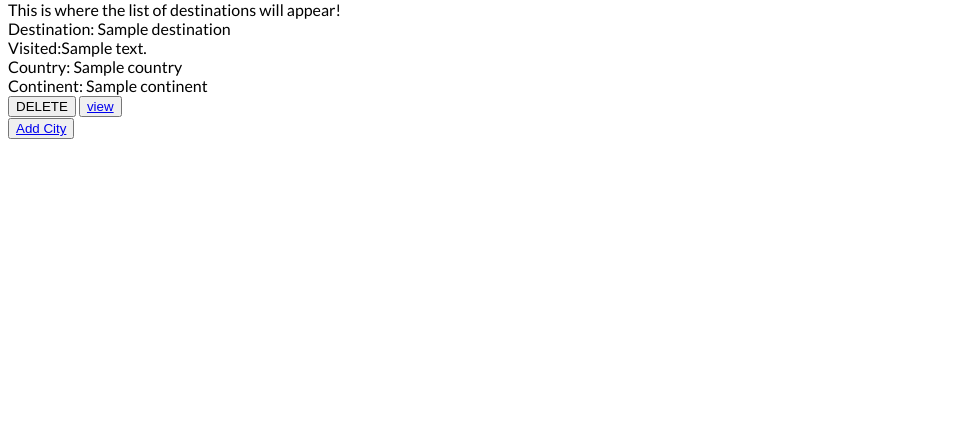
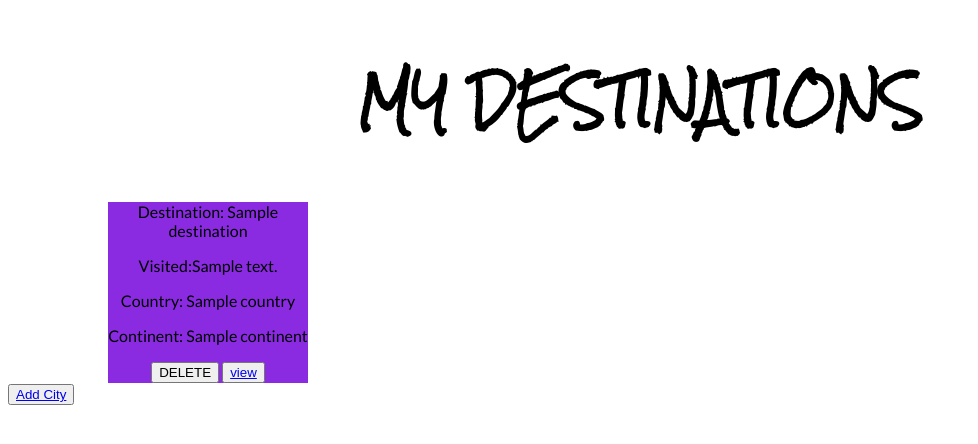
Before and after one commit to spencerT101/Bucket_List_Project_1, a Flask app: page /destinations in a window 1280 px wide. Shown: the part 99-543 px from the top of the page, without its empty margins (0-978 px from the left). Run offline with Flask 2, Linux system fonts and the light colour scheme; a database or web service that is not in the repository returns one stand-in record (values such as "Sample title"); some libraries are stand-ins or nearby versions.

Commit message:
working on destinations index.html

```diff
--- a/project_start_code/static/style.css
+++ b/project_start_code/static/style.css
@@ -2,6 +2,9 @@
 @import url('https://fonts.googleapis.com/css2?family=Courgette&display=swap');
 @import 'https://fonts.googleapis.com/css2?family=Courgette&family=Rock+Salt&display=swap';
 
+
+
+/*  CSS styling for home page */
 nav{
     background-color: rgba(228, 84, 27, 0.78);
     font-family: lato, sans-serif;
@@ -58,3 +61,25 @@ body{
     font-size: 20px;
 
 }
+
+
+/*  CSS styling for mydestination/index.html */
+
+.destintitle{
+    font-family:'Rock Salt', cursive, sans-serif ;
+    text-align : center;
+    font-size: 50px;
+    padding:0px;
+}
+
+
+.mydestination {
+    flex-direction: column;
+    justify-content: center;
+    text-align:center;
+    background-color: blueviolet;
+    max-width: 200px;
+    margin-left: 100px;
+    position:relative;
+
+}
--- a/project_start_code/templates/destinations/index.html
+++ b/project_start_code/templates/destinations/index.html
@@ -1,18 +1,15 @@
 {%extends "base.html"%}
 {% block content %}
-This is where the list of destinations will appear!
-<br>
+<h2 class = "destintitle">MY DESTINATIONS</h2>
+
 {% for bucket_list in all_destinations %}
-<div>
+
+<div class = "mydestination">
     <div>
-       Destination: {{bucket_list.destination.city_name}}
-       <br>
-       Visited:{{bucket_list.destination.visited}}
-
-        <div>
-        Country: {{bucket_list.destination.country.name}}
-        <br>
-        Continent: {{bucket_list.destination.country.continent}}
+       <p>Destination: {{bucket_list.destination.city_name}}</p>
+       <p>Visited:{{bucket_list.destination.visited}}</p>
+       <p>Country: {{bucket_list.destination.country.name}}</p>
+       <p>Continent: {{bucket_list.destination.country.continent}}</p>
         </div>
 
         <form class = "delete-list" action = "/destinations/{{bucket_list.id}}/delete" method = "post">
```
